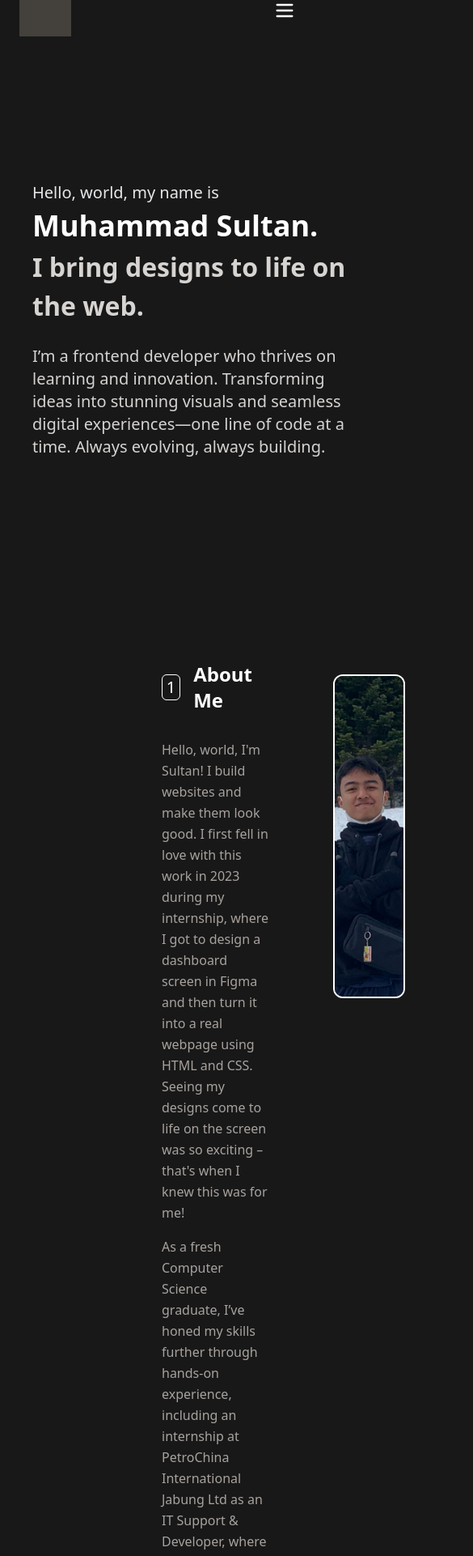
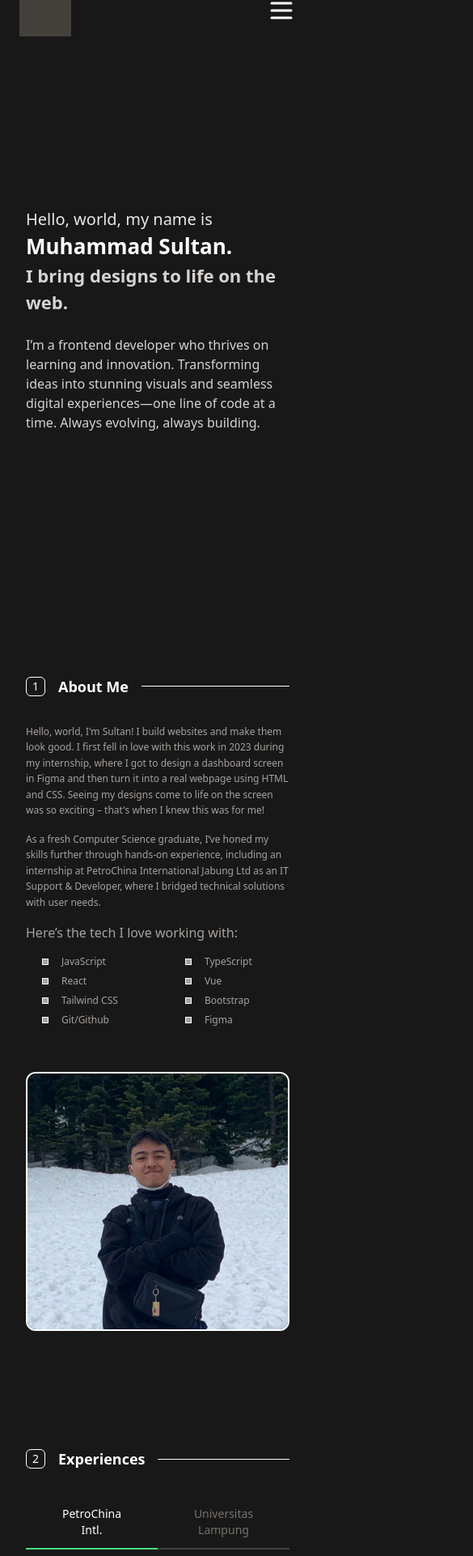
Before and after one commit to sultanrc/react-portfolio, a React (Vite) app: page / in a window 390 px wide. Shown: the part 27-1949 px from the top of the page at 81% size, 585 px wide, since content can reach past the window. Built offline with nearby package versions, Linux system fonts and the light colour scheme.

Commit message:
Responsivity changes

```diff
--- a/src/components/About.tsx
+++ b/src/components/About.tsx
@@ -5,16 +5,16 @@ import { ABOUT } from "../constants/about";
 
 export default function About() {
   return (
-    <div className="flex items-center min-h-screen text-white bg-primary px-40">
-      <div className="flex gap-20">
-        <div className="w-3/5 flex flex-col">
+    <div className="flex items-center min-h-screen text-white bg-primary mx-4 md:mx-20 lg:mx-40">
+      <div className="flex flex-col lg:flex-row gap-10 lg:gap-20">
+        <div className="lg:w-3/5 flex flex-col">
           <MainHeader headerNumber="1" headerName="About Me" />
 
           <div>
             {ABOUT.map((aboutParagraph, index) => (
               <p
                 key={index}
-                className="text-md text-stone-400 mb-4 leading-relaxed"
+                className="text-xs md:text-[16px] text-stone-400 mb-4 leading-relaxed"
               >
                 {aboutParagraph}
               </p>
@@ -25,7 +25,8 @@ export default function About() {
         </div>
         <img
           src={profileImage}
-          className="w-2/5 h-[400px] object-cover border-2 border-white rounded-xl mt-4"
+          alt="Profile"
+          className="w-full max-w-md lg:max-w-2xl lg:w-2/5 h-[320px] md:h-auto aspect-[3/4] object-cover border-2 border-white rounded-xl mx-auto lg:mx-0 mt-4"
         />
       </div>
     </div>
--- a/src/components/Experience.tsx
+++ b/src/components/Experience.tsx
@@ -6,17 +6,19 @@ type ExperienceProps = {
 export default function Experience({ selectedTabProps }: ExperienceProps) {
   const experience = EXPERIENCES[selectedTabProps];
   return (
-    <div className="w-[75%] flex flex-col">
-      <div className="flex gap-3 text-lg">
-        <h2>{experience.role}</h2>
-        <h2 className="text-green-200">@ {experience.company}</h2>
+    <div className="md:w-[75%] flex flex-col">
+      <div className="flex flex-col lg:flex-row lg:gap-3">
+        <h2 className="text-lg">{experience.role}</h2>
+        <h2 className="text-green-200 text-sm md:text-lg">
+          @ {experience.company}
+        </h2>
       </div>
-      <p className="text-stone-500 text-sm font-semibold">
+      <p className="text-stone-500 text-sm mt-1 md:mt-0 md:text-lg">
         {experience.period}
       </p>
-      <ul className="list-disc h-64 pl-5 mt-4 space-y-3 text-stone-400 leading-relaxed ">
-        {experience.responsibilities.map((item, idx) => (
-          <li key={idx}>{item}</li>
+      <ul className="text-sm md:text-lg list-disc h-[360px] pl-5 mt-4 space-y-3 text-stone-400 leading-relaxed">
+        {experience.responsibilities.map((exp, id) => (
+          <li key={id}>{exp}</li>
         ))}
       </ul>
     </div>
--- a/src/components/Experiences.tsx
+++ b/src/components/Experiences.tsx
@@ -11,10 +11,10 @@ export default function Experiences() {
   };
 
   return (
-    <div className="flex items-center min-h-screen text-white bg-primary px-64">
-      <div className="flex flex-col">
+    <div className="flex items-center min-h-screen text-white bg-primary mx-4 md:mx-20 lg:mx-64">
+      <div className="flex flex-col justify-center md:justify-start">
         <MainHeader headerNumber="2" headerName="Experiences" />
-        <div className="flex gap-10">
+        <div className="flex flex-col md:flex-row gap-4 md:gap-10">
           <TabButton selectedTabProps={selectedTab} onTabClick={handleTab} />
           <Experience selectedTabProps={selectedTab} />
         </div>
--- a/src/components/Jumbotron.tsx
+++ b/src/components/Jumbotron.tsx
@@ -1,19 +1,19 @@
 export default function Jumbotron() {
   return (
     <div className="min-h-screen flex items-center ">
-      <div className="flex flex-col items-start gap-6 md:mx-20 lg:mx-40">
+      <div className="flex flex-col items-start gap-6 mx-4 md:mx-20 lg:mx-40">
         <div className="flex flex-col">
           <p className="text-xl md:text-2xl lg:text-3xl font-light text-gray-200">
             Hello, world, my name is
           </p>
-          <h1 className="text-[36px] md:text-[60px] font-bold text-white">
+          <h1 className="text-[26px] md:text-[60px] font-bold text-white">
             Muhammad Sultan.
           </h1>
-          <p className="text-[32px] md:text-[40px] lg:text-[56px] font-bold text-stone-300">
+          <p className="text-[22px] md:text-[40px] lg:text-[56px] font-bold text-stone-300">
             I bring designs to life on the web.
           </p>
         </div>
-        <p className="text-xl md:text-2xl font-light text-stone-300 max-w-xl">
+        <p className="text-md md:text-2xl font-light text-stone-300 max-w-xl">
           I’m a frontend developer who thrives on learning and innovation.
           Transforming ideas into stunning visuals and seamless digital
           experiences—one line of code at a time. Always evolving, always
--- a/src/components/Main.tsx
+++ b/src/components/Main.tsx
@@ -5,5 +5,5 @@ type MainProps = {
 };
 
 export default function Main({ children }: MainProps) {
-  return <div className="w-full mx-10 md:mx-20">{children}</div>;
+  return <div className="w-full mx-4 md:mx-20">{children}</div>;
 }
--- a/src/components/MainHeader.tsx
+++ b/src/components/MainHeader.tsx
@@ -10,10 +10,10 @@ export default function MainHeader({
   return (
     <div className="flex items-center gap-4 mb-8">
       <div className="flex items-center gap-4">
-        <span className="inline-flex items-center justify-center w-8 h-8 text-xl border border-white rounded-md">
+        <span className="inline-flex items-center justify-center w-6 h-6 md:w-8 md:h-8 text-sm md:text-xl border border-white rounded-md">
           {headerNumber}
         </span>
-        <h2 className="text-2xl font-semibold">{headerName}</h2>
+        <h2 className="text-lg md:text-2xl font-semibold">{headerName}</h2>
       </div>
       <div className="flex-grow h-px bg-white"></div>
     </div>
--- a/src/components/Navbar.tsx
+++ b/src/components/Navbar.tsx
@@ -42,7 +42,7 @@ export default function Navbar() {
               isOpen ? "rotate-90" : "rotate-0"
             }`}
           >
-            {isOpen ? <X size={28} /> : <Menu size={28} />}
+            {isOpen ? <X size={36} /> : <Menu size={36} />}
           </div>
         </button>
       </div>
--- a/src/components/TabButton.tsx
+++ b/src/components/TabButton.tsx
@@ -7,15 +7,16 @@ type TabProps = {
 
 export default function Tab({ selectedTabProps, onTabClick }: TabProps) {
   return (
-    <div className="w-[25%] flex flex-col">
+    <div className="w-full md:w-[25%] flex md:flex-col">
       {EXPERIENCES.map((exp, index) => (
         <button
           key={index}
-          className={`py-3 px-4 text-left text-sm font-light ${
-            selectedTabProps === index
-              ? "text-white border-l-2 border-green-400"
-              : "text-stone-300 border-l-2 border-stone-700"
-          } focus:outline-none hover:bg-stone-800 transition-colors`}
+          className={`w-full py-3 px-8 md:px-4 md:text-left text-sm font-medium
+        ${
+          selectedTabProps === index
+            ? "text-white border-b-2 md:border-b-0 md:border-l-2 border-green-400"
+            : "text-stone-500 border-b-2 md:border-b-0 md:border-l-2 border-stone-700"
+        } focus:outline-none hover:bg-stone-800 transition-colors`}
           onClick={() => onTabClick(index)}
           aria-selected={selectedTabProps === index}
           role="tab"
--- a/src/components/TechStack.tsx
+++ b/src/components/TechStack.tsx
@@ -6,7 +6,7 @@ export default function TechStack() {
       <p className="text-md text-stone-400 mb-4 font-medium">
         Here’s the tech I love working with:
       </p>
-      <div className="grid grid-cols-2 gap-x-12 gap-y-2 text-md text-stone-400 list-disc pl-5">
+      <div className="grid grid-cols-2 gap-x-12 gap-y-2 text-xs md:text-[16px] text-stone-400 list-disc pl-5">
         {TECH_STACK.map((techItems, index) => (
           <li key={index} className="flex items-center gap-2">
             <span className="inline-flex items-center justify-center w-2 h-2 text-xs mr-2 bg-stone-400 border border-white"></span>
--- a/src/index.css
+++ b/src/index.css
@@ -2,29 +2,12 @@
 @tailwind components;
 @tailwind utilities;
 
-:root {
-  font-size: 16px; /* Explicit base font size */
-}
-
-html,
 body {
   margin: 0;
-  padding: 0;
-  height: 100%;
-  width: 100%;
+  overflow-y: auto;
+  overflow-x: hidden;
   background-color: #181818;
 }
-
-body {
-  overflow-y: auto;
-  overflow-x: hidden;
-  -webkit-text-size-adjust: 100%; /* Prevents Safari from auto-adjusting text */
-  -moz-text-size-adjust: 100%;
-  -ms-text-size-adjust: 100%;
+#root {
+  height: 100vh;
 }
-
-#root {
-  min-height: 100%;
-  display: flex;
-  flex-direction: column;
-}
```
